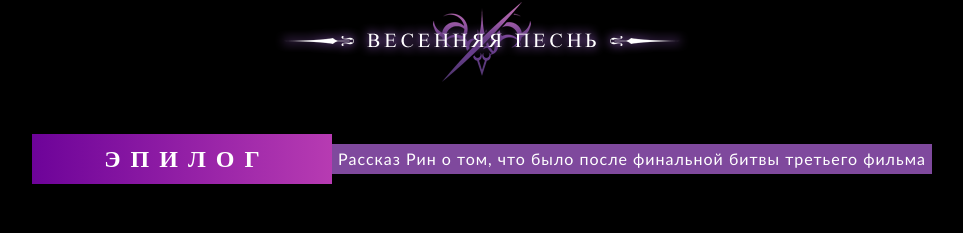
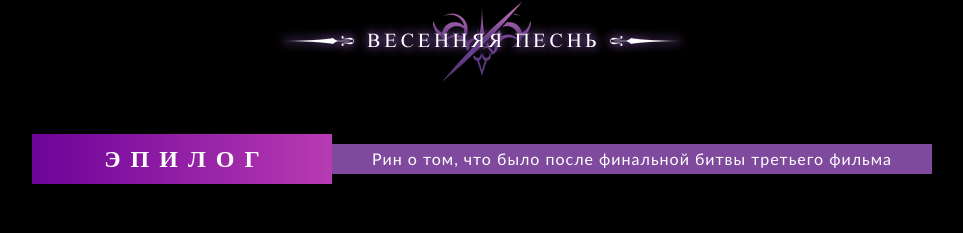
Before and after one commit to INSANEATTIC/insaneattic.github.io, a plain HTML site: page heavensfeel/index.html in a window 1280 px wide. Shown: the part 2266-2499 px from the top of the page, without its empty margins (158-1121 px from the left). Drawn offline with nearby package versions, Linux system fonts and the light colour scheme; grey boxes are pictures that could not be loaded.

Commit message:
Update index.html

```diff
--- a/heavensfeel/index.html
+++ b/heavensfeel/index.html
@@ -106,7 +106,7 @@
 
 <div class="title"><h2>ЭПИЛО<span class="last-letter">Г</span></h2></div>
 
-<div class="description">Рассказ Рин о том, что было после финальной битвы третьего фильма</div>
+<div class="description">Рин о том, что было после финальной битвы третьего фильма</div>
 
 <div class="video">
 
```
